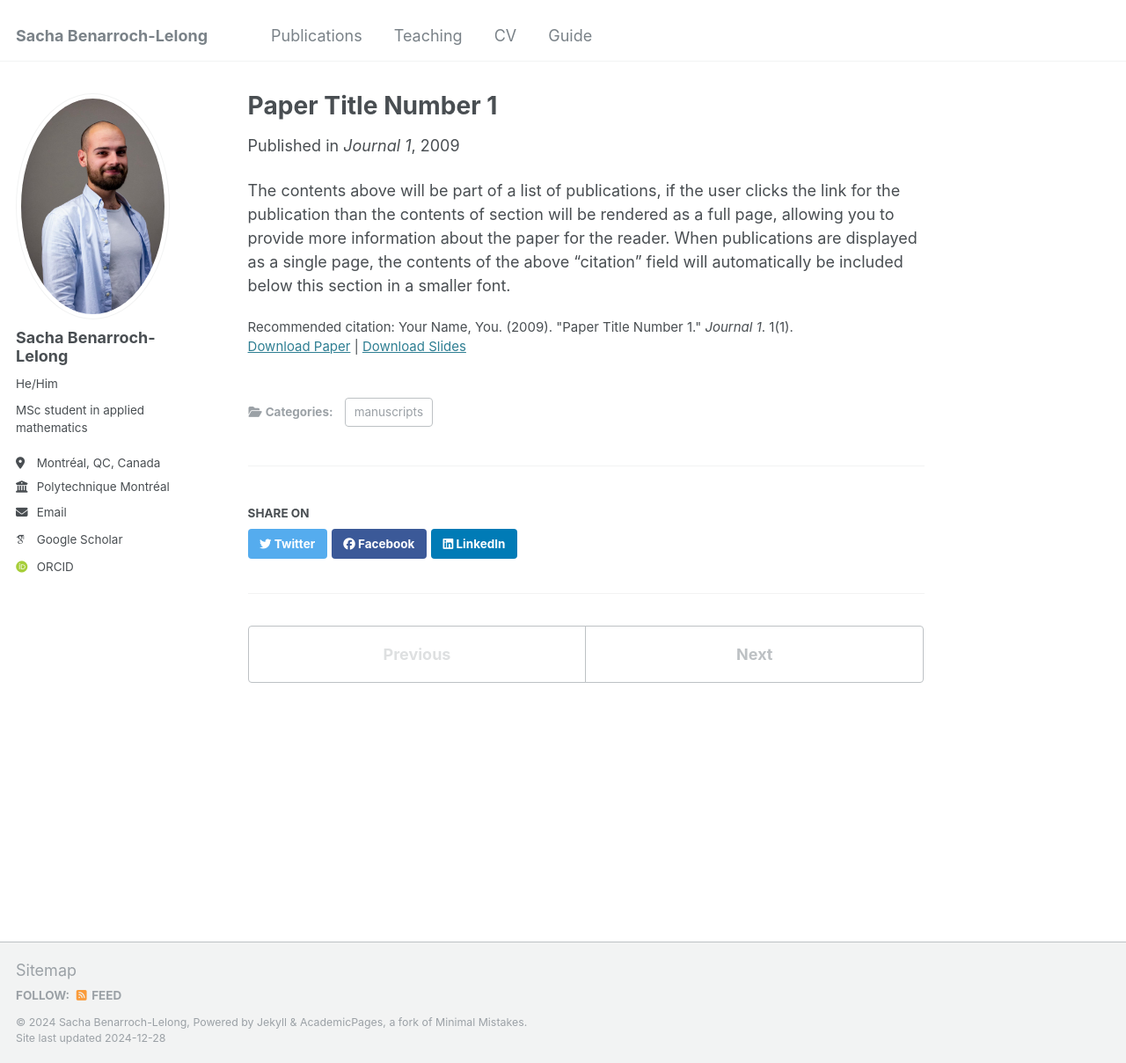
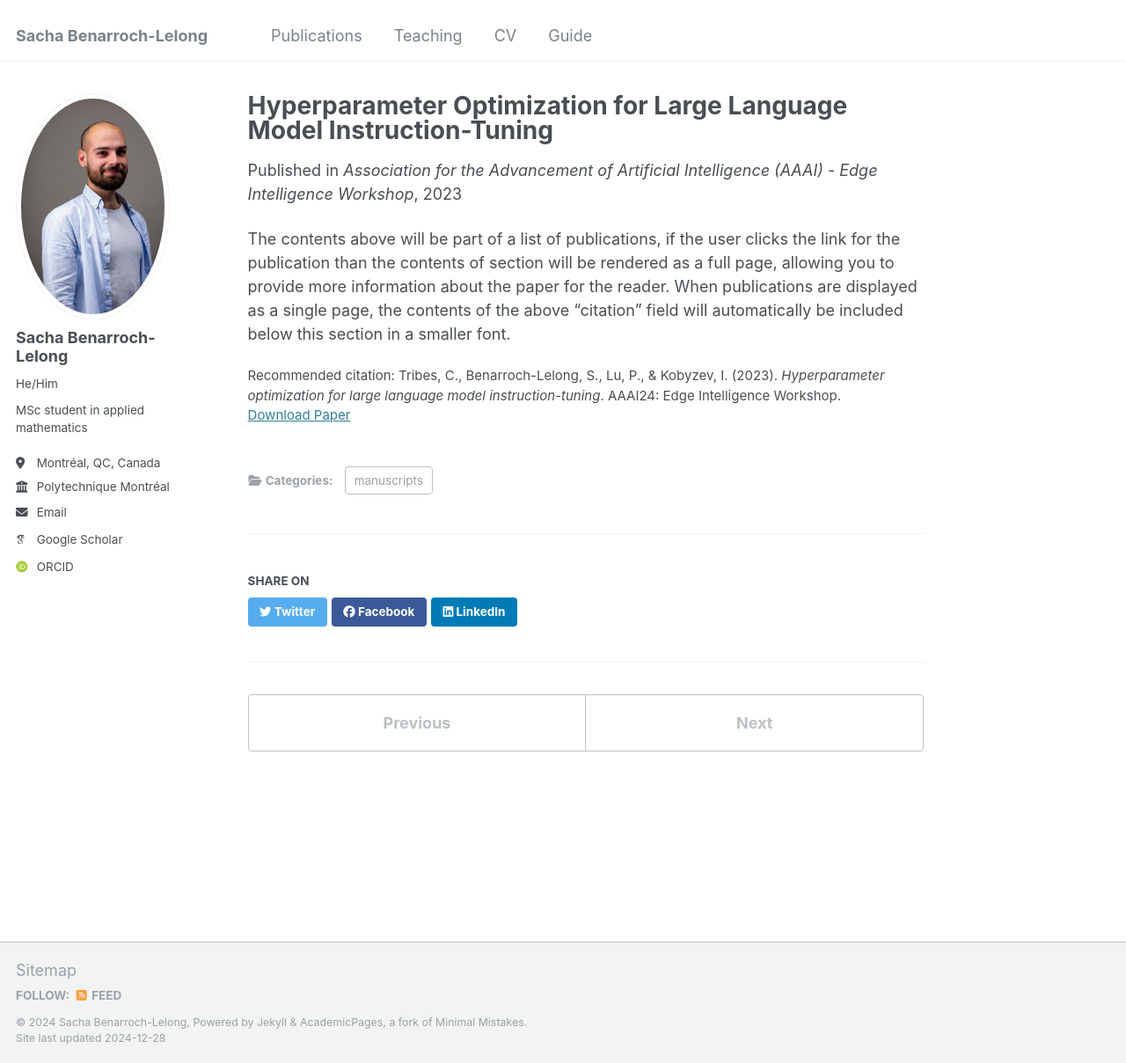
Before and after one commit to sblelong/sblelong.github.io, a Jekyll site: the page built from _publications/2009-10-01-paper-title-number-1.md, in a window 1280 px wide and 1208 px high. Shown: the whole window at 88% size. Built offline with Jekyll 4.4.1, drawn with Linux system fonts in a browser that asks for light colours; some web fonts are replaced.

Commit message:
add AAAI paper

```diff
--- a/_publications/2009-10-01-paper-title-number-1.md
+++ b/_publications/2009-10-01-paper-title-number-1.md
@@ -1,14 +1,13 @@
 ---
-title: "Paper Title Number 1"
+title: "Hyperparameter Optimization for Large Language Model Instruction-Tuning"
 collection: publications
 category: manuscripts
-permalink: /publication/2009-10-01-paper-title-number-1
-excerpt: 'This paper is about the number 1. The number 2 is left for future work.'
-date: 2009-10-01
-venue: 'Journal 1'
-slidesurl: 'http://academicpages.github.io/files/slides1.pdf'
-paperurl: 'http://academicpages.github.io/files/paper1.pdf'
-citation: 'Your Name, You. (2009). &quot;Paper Title Number 1.&quot; <i>Journal 1</i>. 1(1).'
+permalink: /publication/2023-12-01-AAAI
+excerpt: 'The fine-tuning of Large Language Models (LLMs) has enabled them to recently achieve milestones in natural language processing applications. The emergence of ever larger LLMs has paved the way for more efficient fine-tuning methods. Among these, the Low-Rank Adaptation (LoRA) method keeps most of the weights of the pre-trained LLM frozen while introducing a low-rank decomposition of the weight matrix, enabling the tuning of only a very small proportion of the network. The performance on downstream tasks of models fine-tuned with LoRA heavily relies on a set of hyperparameters including the rank of the decomposition. In this work, we investigate the choice of these hyperparameters through two main blackbox optimization (BBO) techniques. We examine the whole pipeline of performing fine-tuning and validation on a pre-trained LLM as a blackbox and efficiently explore the space of hyperparameters with the \nomad algorithm, achieving a boost in performance and human alignment of the tuned model. '
+date: 2023-12-01
+venue: 'Association for the Advancement of Artificial Intelligence (AAAI) - Edge Intelligence Workshop'
+paperurl: 'https://arxiv.org/pdf/2312.00949'
+citation: 'Tribes, C., Benarroch-Lelong, S., Lu, P., & Kobyzev, I. (2023). <i>Hyperparameter optimization for large language model instruction-tuning</i>. AAAI24: Edge Intelligence Workshop.'
 ---
 
 The contents above will be part of a list of publications, if the user clicks the link for the publication than the contents of section will be rendered as a full page, allowing you to provide more information about the paper for the reader. When publications are displayed as a single page, the contents of the above "citation" field will automatically be included below this section in a smaller font.
```
